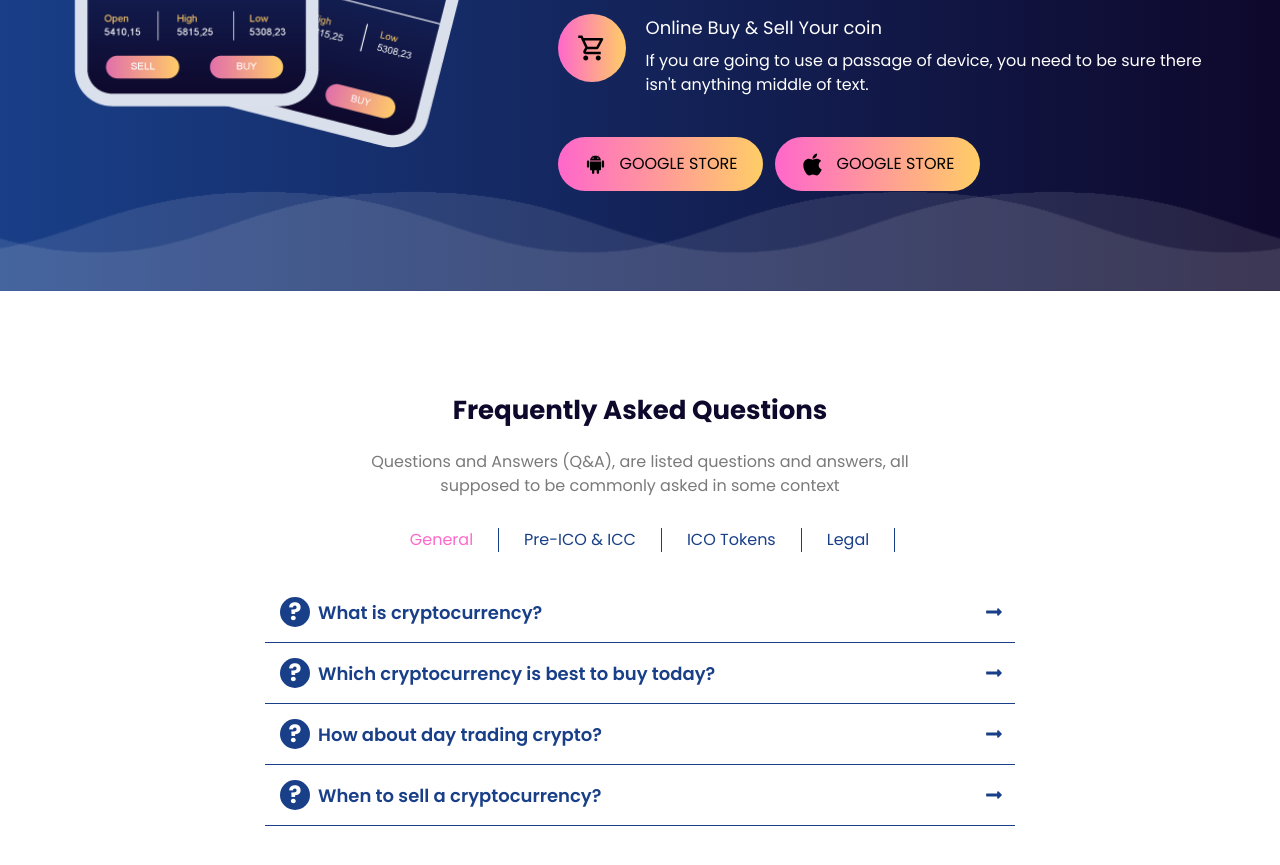
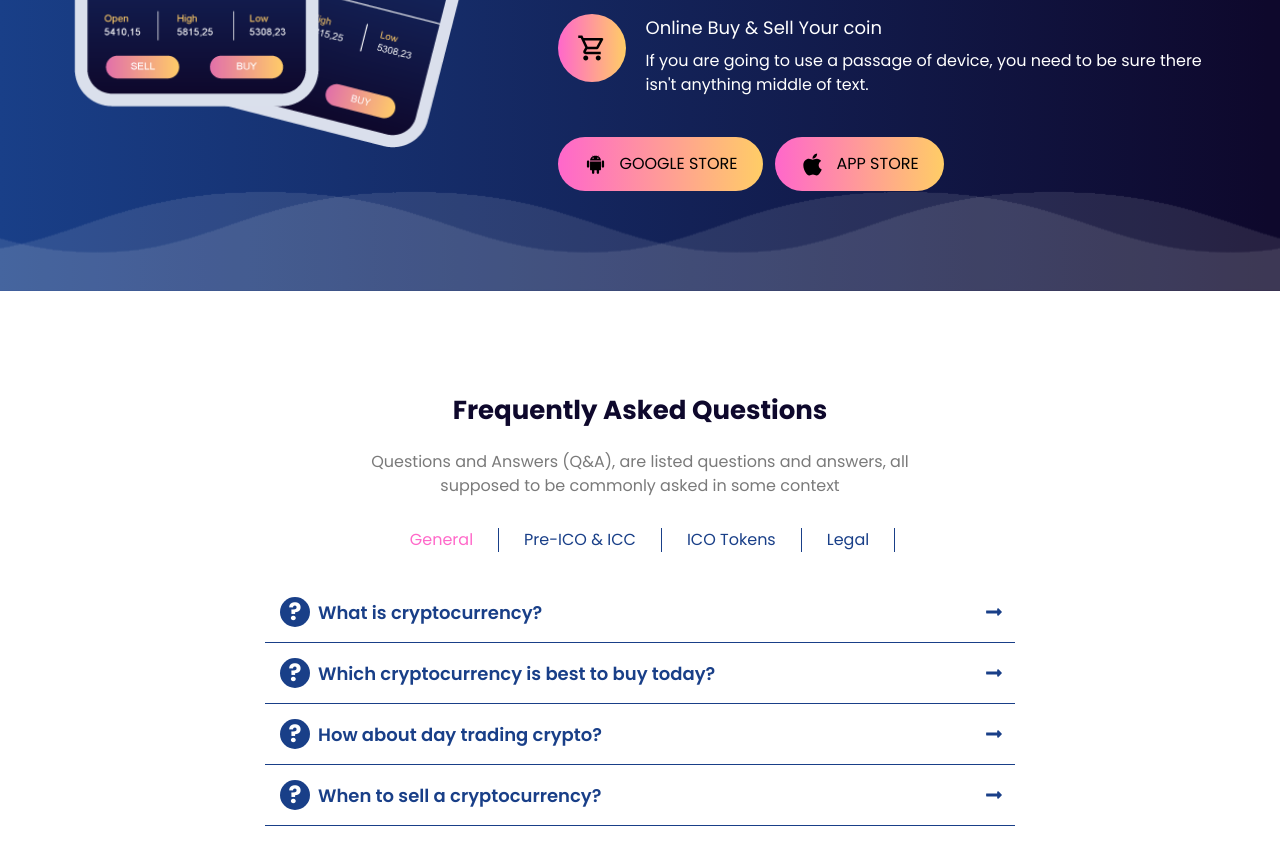
Before and after one commit to Ahsanch007/Cryptocash, a Next.js app: page / in a window 1280 px wide. Shown: the part 6360-7225 px from the top of the page. Built offline with nearby package versions, Linux system fonts and the light colour scheme.

Commit message:
fixed button issue

```diff
--- a/src/app/globals.css
+++ b/src/app/globals.css
@@ -442,7 +442,7 @@ input[type="number"] {
     height: 45px;
     line-height: 45px;
     padding: 0 18px;
-    font-size: 14px;
+    font-size: 13px;
 }
 .section_gradiant3{
   padding: 100px 0 30px;
--- a/src/components/Home/MobileApp.js
+++ b/src/components/Home/MobileApp.js
@@ -29,7 +29,7 @@ export const MobileApp = () => {
         <div className='bg-custom-gradient overflow-hidden relative py-[30px] lg:py-[100px]'>
             <div className="px-[15px] max-w-[1170px] mx-auto">
                 <div className="grid grid-cols-12 gap-[30px]">
-                    <div className="col-span-12 lg:col-span-5 lg:order-1">
+                    <div className="col-span-12 lg:col-span-5 order-2 lg:order-1">
                         <div data-aos="fade-right" data-aos-duration='1400'>
                             <img src="/assets/mobile_app8.png" className='max-w-full h-auto w-full' alt="" />
                         </div>
@@ -55,14 +55,14 @@ export const MobileApp = () => {
                                     </li>
                                 ))}
                             </ul>
-                            <div className="flex gap-3">
+                            <div className="flex gap-3   ">
                                 <button data-aos="fade-up" data-aos-duration='1600' className='btn flex items-center gap-3 bg-gradient-custom2 rounded-[40px] font-medium'>
                                     <IoLogoAndroid className='text-[25px]' />
                                     Google Store
                                 </button>
                                 <button data-aos="fade-up" data-aos-duration='1800' className='btn bg-gradient-custom2  flex items-center gap-3 rounded-[40px] font-medium'>
                                     <FaApple className='text-[25px]' />
-                                    Google Store
+                                    App Store
                                 </button>
                             </div>
                         </div>
```
